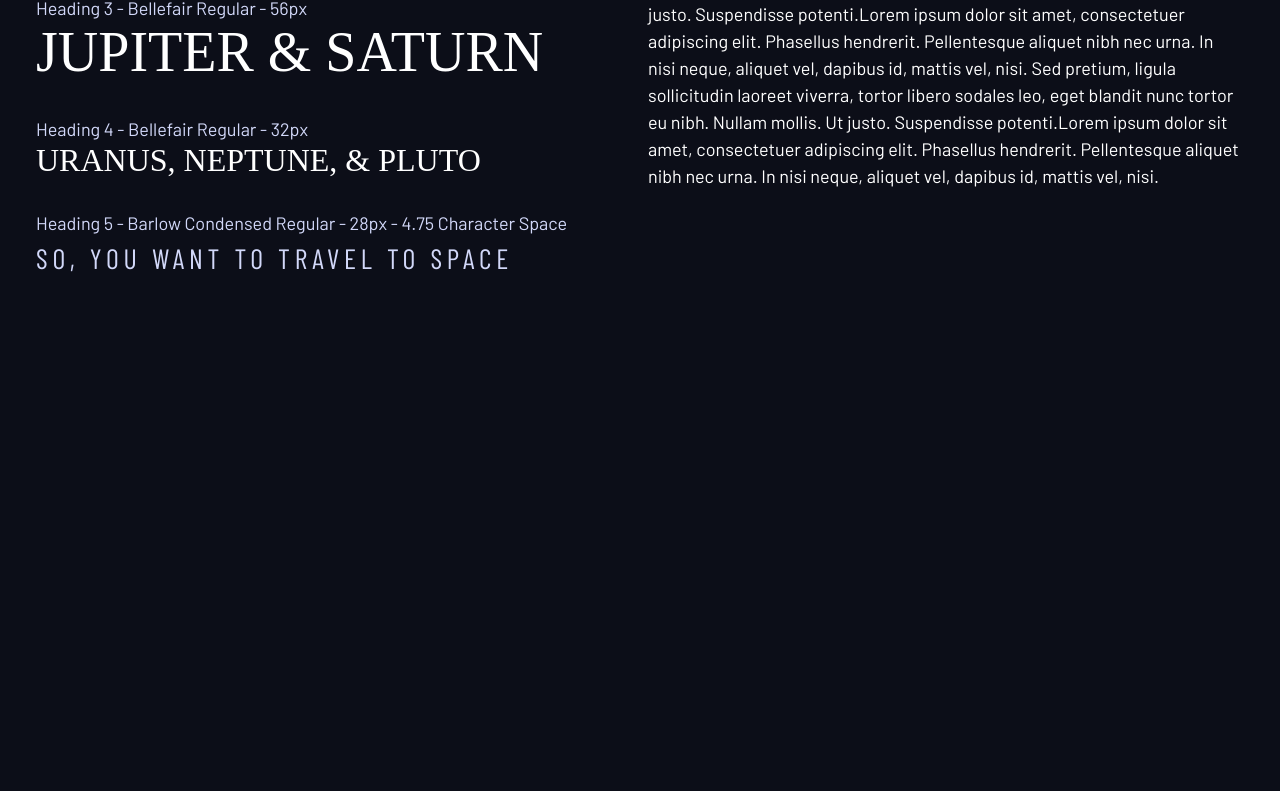
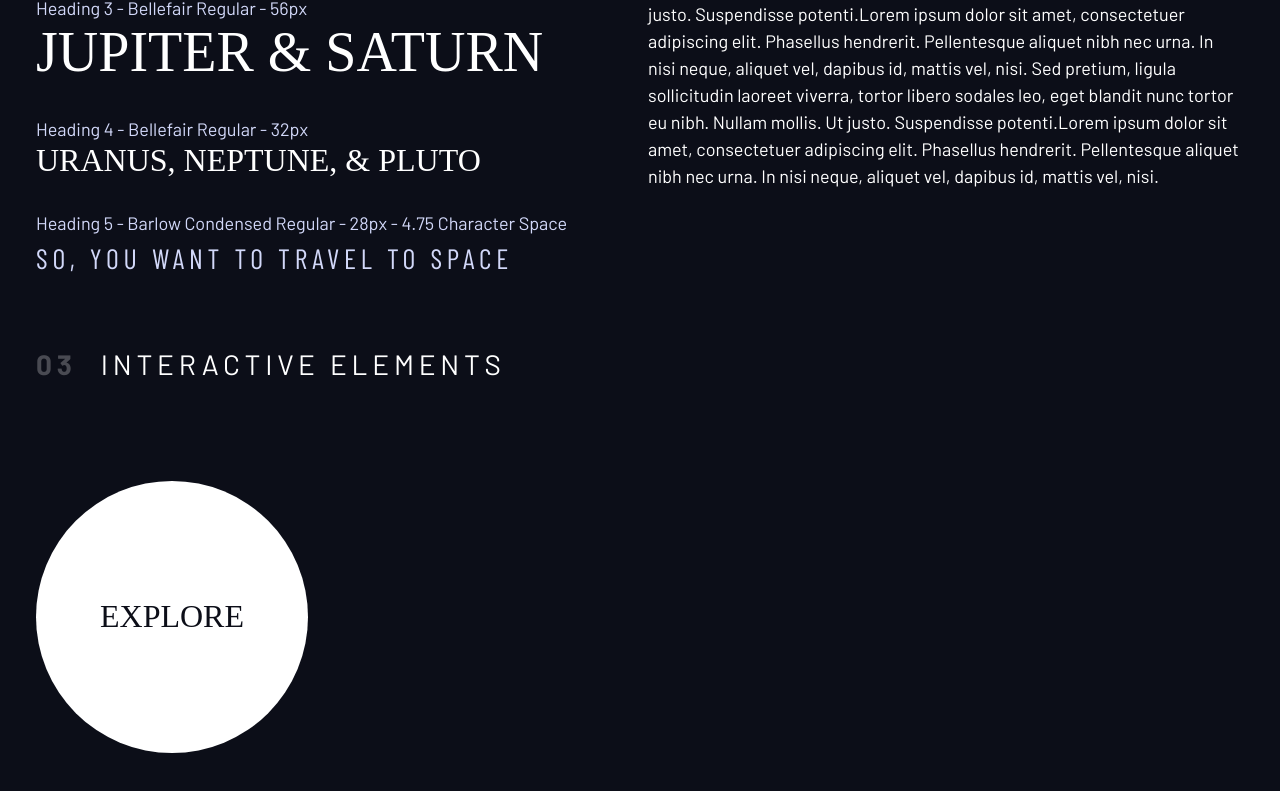
Before and after one commit to unhommequidort/space-tourism, a Next.js app: page /design in a window 1280 px wide. Shown: the part 907-1698 px from the top of the page. Before the commit the page ends 1250 px from the top, so only its background shows below. Built offline with nearby package versions, Linux system fonts and the light colour scheme; a web font is replaced by a local one.

Commit message:
Create large button

```diff
--- /dev/null
+++ b/app/design/components/InteractiveElements/InteractiveElements.jsx
@@ -0,0 +1,35 @@
+import { ff_serif } from '@/app/style/fonts';
+import React from 'react';
+
+export default function InteractiveElements() {
+  return (
+    <section class="flow" id="interactive-elements">
+      <h2 class="numbered-title">
+        <span>03</span> Interactive elements
+      </h2>
+
+      {/* navigation */}
+      <div></div>
+
+      <div class="flex">
+        <div style={{ marginTop: '5rem' }}>
+          {/* explore button */}
+          <a
+            href="#"
+            className={`large-button uppercase ${ff_serif.className} text-dark bg-white fs-600`}
+          >
+            Explore
+          </a>
+        </div>
+
+        <div style={{ marginBottom: '50vh' }}>
+          {/* <!-- Tabs --> */}
+
+          {/* <!-- Dots --> */}
+
+          {/* <!-- Numbers --> */}
+        </div>
+      </div>
+    </section>
+  );
+}
--- a/app/design/page.tsx
+++ b/app/design/page.tsx
@@ -3,6 +3,7 @@ import styles from './page.module.css';
 import { ff_sans_cond, ff_serif } from '../style/fonts';
 import Colors from './components/Colors/Colors';
 import Typography from './components/Typography/Typography';
+import InteractiveElements from './components/InteractiveElements/InteractiveElements';
 
 export const metadata = {
   title: ' Design System | Space Tourism',
@@ -17,6 +18,7 @@ export default function DesignPage() {
       </h1>
       <Colors />
       <Typography />
+      <InteractiveElements />
     </div>
   );
 }
--- a/app/globals.css
+++ b/app/globals.css
@@ -111,7 +111,6 @@ select {
 /* .flow > * + *, */
 .flow > *:where(:not(:first-child)) {
   margin-top: var(--flow-space, 1rem);
-  /* outline: 1px solid red; */
 }
 
 .container {
@@ -222,3 +221,37 @@ select {
   font-weight: 700;
   color: hsl(var(--clr-white) / 0.25);
 }
+
+/* ---------------------------- */
+/*  Components                  */
+/* ---------------------------- */
+
+.large-button {
+  position: relative;
+  display: grid;
+  z-index: 1;
+  place-items: center;
+  padding: 0 2em;
+  border-radius: 50%;
+  aspect-ratio: 1;
+  text-decoration: none;
+}
+
+.large-button::after {
+  content: '';
+  position: absolute;
+  z-index: -1;
+  width: 100%;
+  height: 100%;
+  border-radius: inherit;
+  background: hsl(var(--clr-white) / 0.15);
+  opacity: 0;
+  transition: opacity 500ms linear,
+    transform 750ms cubic-bezier(0.215, 0.61, 0.355, 1);
+}
+
+.large-button:hover::after,
+.large-button:focus::after {
+  opacity: 1;
+  transform: scale(1.5);
+}
```
